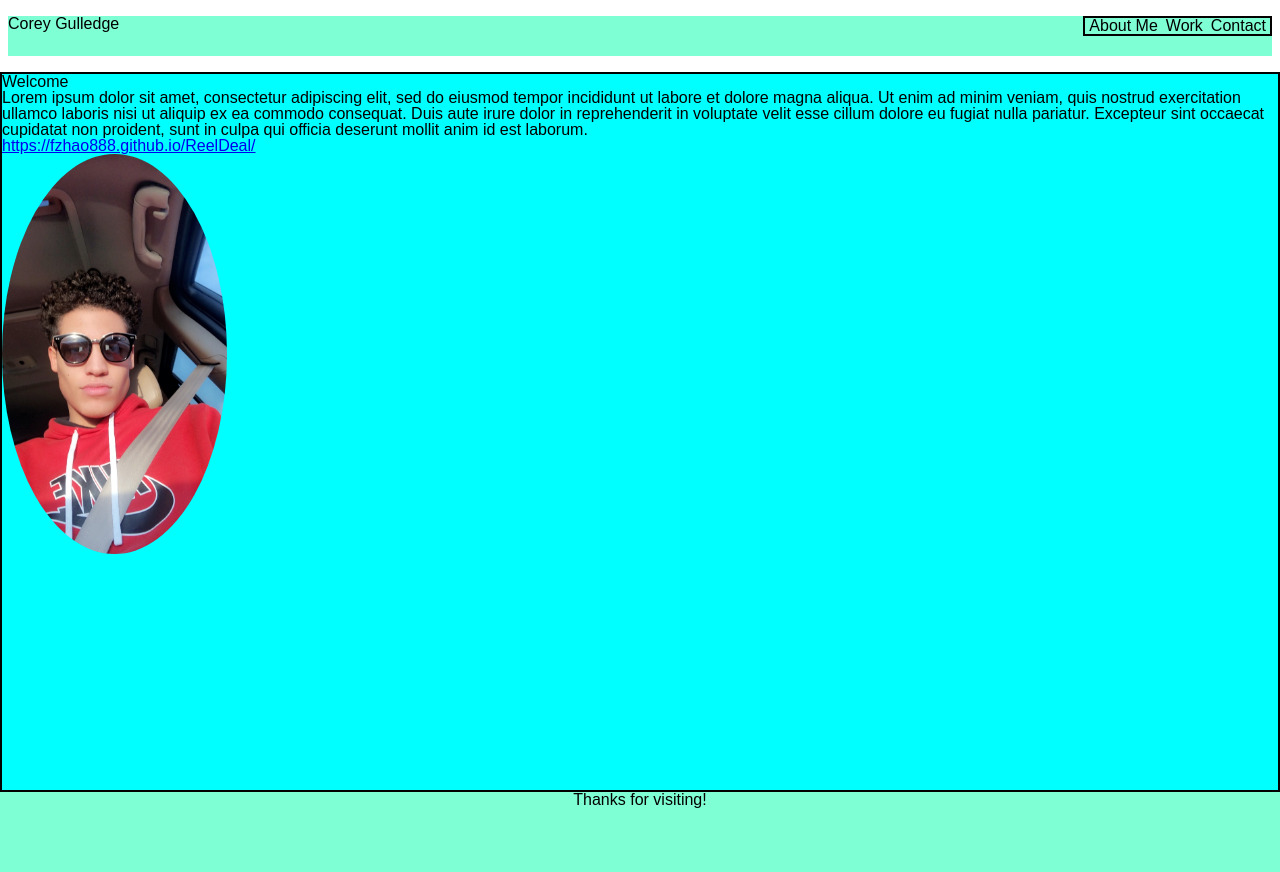
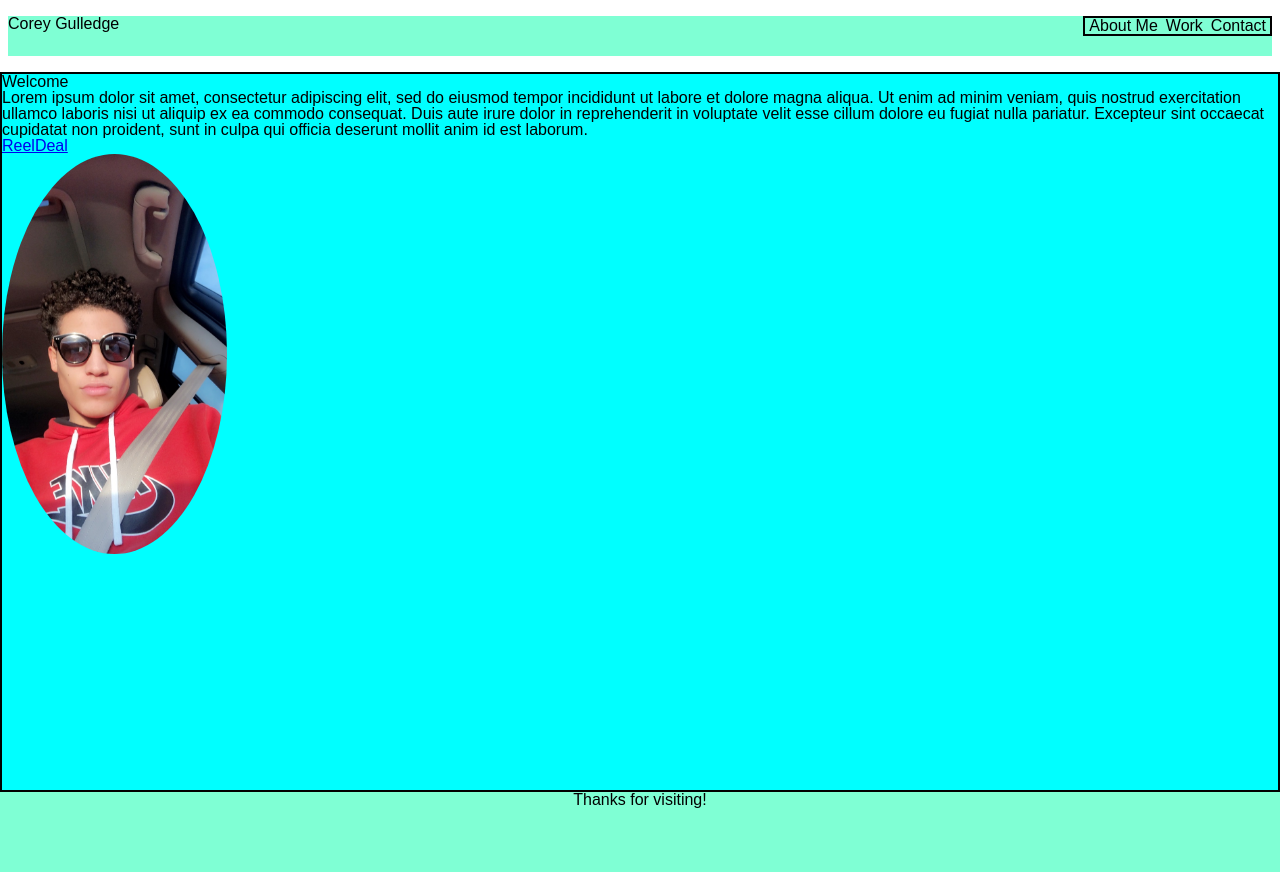
Before and after one commit to gulledgecorey/Portfolio, a plain HTML site: page index.html in a window 1280 px wide. Drawn offline with Linux system fonts and the light colour scheme.

Commit message:
updated html

```diff
--- a/index.html
+++ b/index.html
@@ -28,7 +28,7 @@
             aliquip ex ea commodo consequat. Duis aute irure dolor in reprehenderit in voluptate velit esse cillum
             dolore eu fugiat nulla pariatur. Excepteur sint occaecat cupidatat non proident, sunt in culpa qui officia
             deserunt mollit anim id est laborum.</span>
-            <a href="url">https://fzhao888.github.io/ReelDeal/ </a>
+            <a href="https://fzhao888.github.io/ReelDeal/ ">ReelDeal</a>
         <section>
             <img src="4E832AC1-6077-4698-8E38-F3278F5EA7DB_1_105_c.jpeg">
         </section>
```
